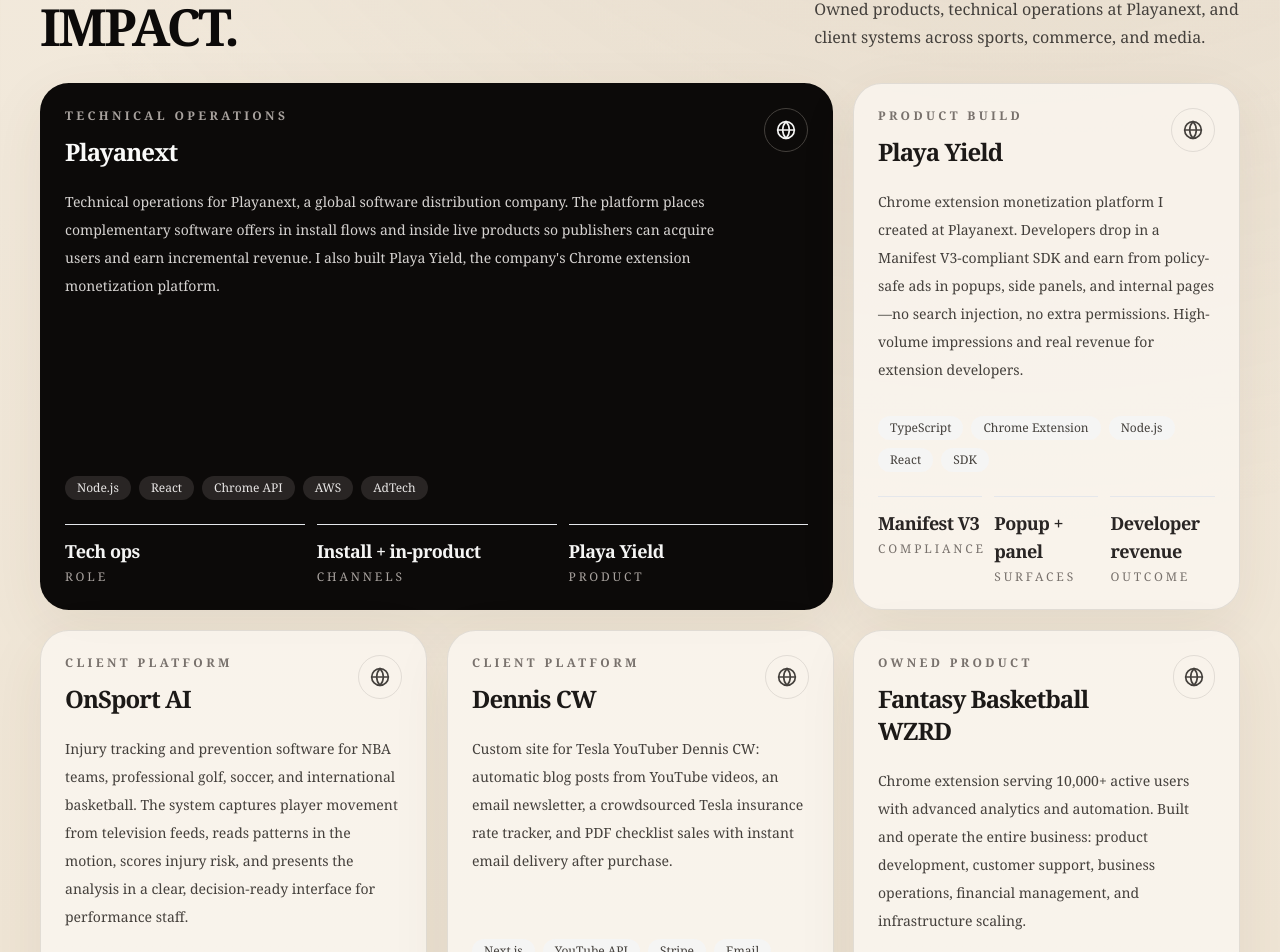
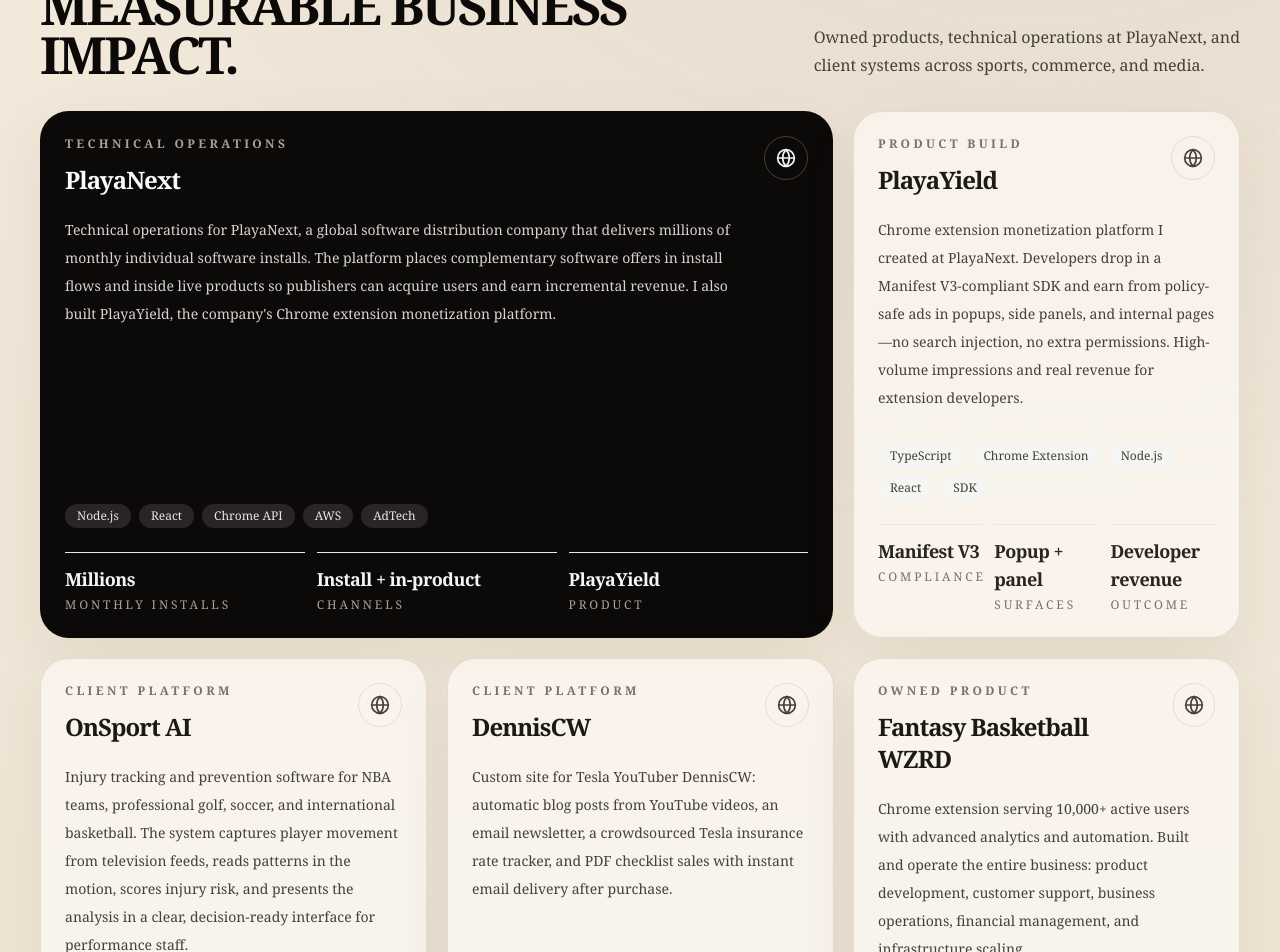
Before and after one commit to bilalsattar24/bilalsattar, a Next.js app: page / in a window 1280 px wide. Shown: the part 2040-2992 px from the top of the page. Built offline with nearby package versions, Linux system fonts and the light colour scheme.

Commit message:
fix: correct portfolio names and state PlayaNext monthly install volume.

```diff
--- a/src/app/data/portfolio-data.json
+++ b/src/app/data/portfolio-data.json
@@ -3,7 +3,7 @@
     "name": "Bilal Sattar",
     "title": "Full-Stack Developer",
     "tagline": "Building Products That Scale",
-    "bio": "Full-stack developer and Tech Operations Lead with a track record of building products that serve millions of users. Creator of SportsWZRD, a platform with 10K+ active users grown through organic marketing and strategic partnerships. Currently leading technical operations at Playanext, a global software distribution company, and built Playa Yield, a Chrome extension monetization platform for developers.",
+    "bio": "Full-stack developer and Tech Operations Lead with a track record of building products that serve millions of users. Creator of SportsWZRD, a platform with 10K+ active users grown through organic marketing and strategic partnerships. Currently leading technical operations at PlayaNext, which delivers millions of monthly individual software installs, and built PlayaYield, a Chrome extension monetization platform for developers.",
     "location": "Los Angeles, CA",
     "socials": {
       "github": "https://github.com/bilalsattar24",
@@ -104,9 +104,9 @@
     "subtitle": "Showcasing innovative solutions that drive real business impact",
     "items": [
       {
-        "title": "Playanext",
+        "title": "PlayaNext",
         "kind": "Technical operations",
-        "description": "Technical operations for Playanext, a global software distribution company. The platform places complementary software offers in install flows and inside live products so publishers can acquire users and earn incremental revenue. I also built Playa Yield, the company's Chrome extension monetization platform.",
+        "description": "Technical operations for PlayaNext, a global software distribution company that delivers millions of monthly individual software installs. The platform places complementary software offers in install flows and inside live products so publishers can acquire users and earn incremental revenue. I also built PlayaYield, the company's Chrome extension monetization platform.",
         "technologies": [
           "Node.js",
           "React",
@@ -115,9 +115,9 @@
           "AdTech"
         ],
         "stats": {
-          "role": "Tech ops",
+          "monthly_installs": "Millions",
           "channels": "Install + in-product",
-          "product": "Playa Yield"
+          "product": "PlayaYield"
         },
         "links": {
           "live": "https://www.playanext.com/"
@@ -125,9 +125,9 @@
         "featured": true
       },
       {
-        "title": "Playa Yield",
+        "title": "PlayaYield",
         "kind": "Product build",
-        "description": "Chrome extension monetization platform I created at Playanext. Developers drop in a Manifest V3-compliant SDK and earn from policy-safe ads in popups, side panels, and internal pages—no search injection, no extra permissions. High-volume impressions and real revenue for extension developers.",
+        "description": "Chrome extension monetization platform I created at PlayaNext. Developers drop in a Manifest V3-compliant SDK and earn from policy-safe ads in popups, side panels, and internal pages—no search injection, no extra permissions. High-volume impressions and real revenue for extension developers.",
         "technologies": [
           "TypeScript",
           "Chrome Extension",
@@ -167,9 +167,9 @@
         "featured": true
       },
       {
-        "title": "Dennis CW",
+        "title": "DennisCW",
         "kind": "Client platform",
-        "description": "Custom site for Tesla YouTuber Dennis CW: automatic blog posts from YouTube videos, an email newsletter, a crowdsourced Tesla insurance rate tracker, and PDF checklist sales with instant email delivery after purchase.",
+        "description": "Custom site for Tesla YouTuber DennisCW: automatic blog posts from YouTube videos, an email newsletter, a crowdsourced Tesla insurance rate tracker, and PDF checklist sales with instant email delivery after purchase.",
         "technologies": [
           "Next.js",
           "YouTube API",
@@ -266,9 +266,9 @@
         "featured": true
       },
       {
-        "title": "Madera",
+        "title": "Modera",
         "kind": "Client systems",
-        "description": "Multiple WordPress implementations for Madera. Custom sites and ongoing builds for the client, covering new properties, refinements, and the operational pieces that keep each site usable after launch.",
+        "description": "Multiple WordPress implementations for Modera. Custom sites and ongoing builds for the client, covering new properties, refinements, and the operational pieces that keep each site usable after launch.",
         "technologies": [
           "WordPress",
           "PHP",
--- a/src/app/page.tsx
+++ b/src/app/page.tsx
@@ -277,7 +277,7 @@
               </h2>
             </div>
             <p className="max-w-xl text-base leading-7 text-stone-700">
-              Owned products, technical operations at Playanext, and client
+              Owned products, technical operations at PlayaNext, and client
               systems across sports, commerce, and media.
             </p>
           </div>
@@ -472,8 +472,8 @@
               to support it.
             </p>
             <p className="max-w-2xl text-base leading-7 text-stone-700">
-              From owned platforms like SportsWZRD and Playa Yield to client
-              systems for OnSport AI, Dennis CW, and local businesses, my focus
+              From owned platforms like SportsWZRD and PlayaYield to client
+              systems for OnSport AI, DennisCW, and local businesses, my focus
               stays the same: build something sharp, stable, and commercially
               useful.
             </p>
```
